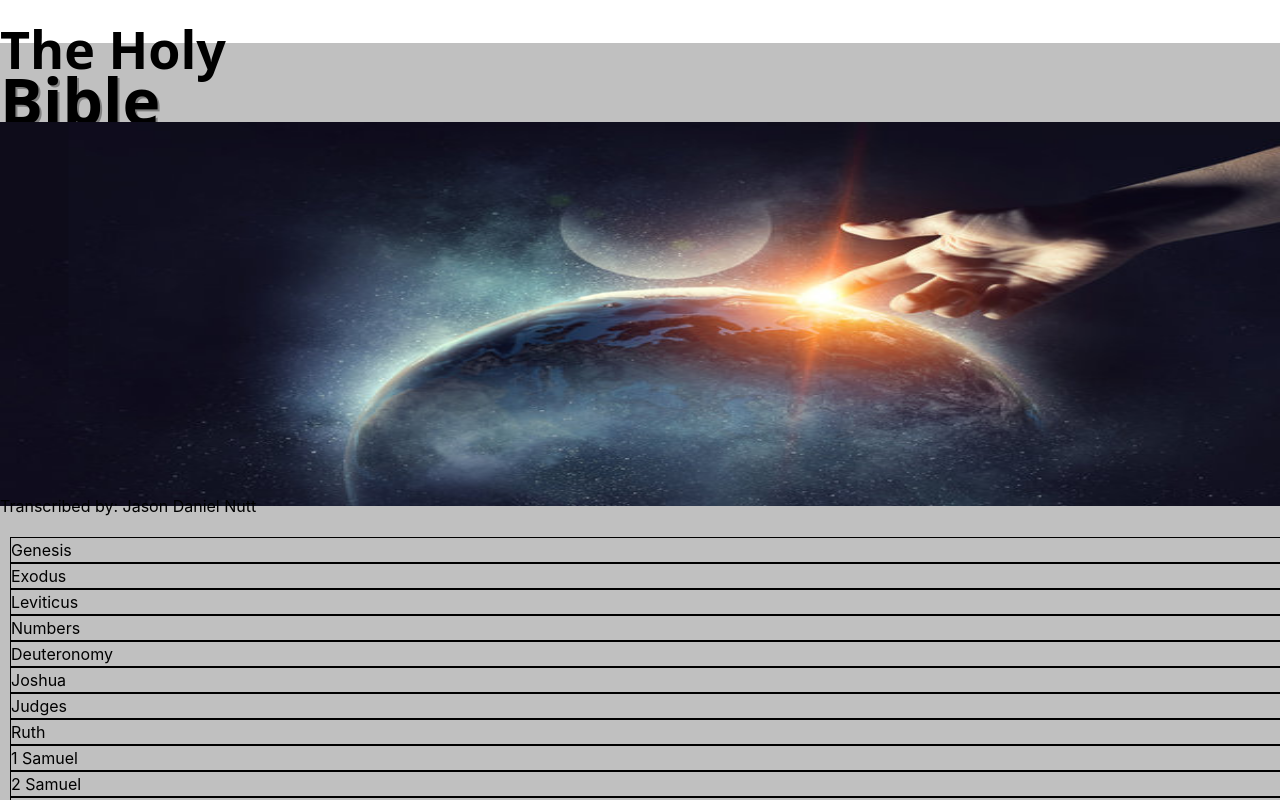
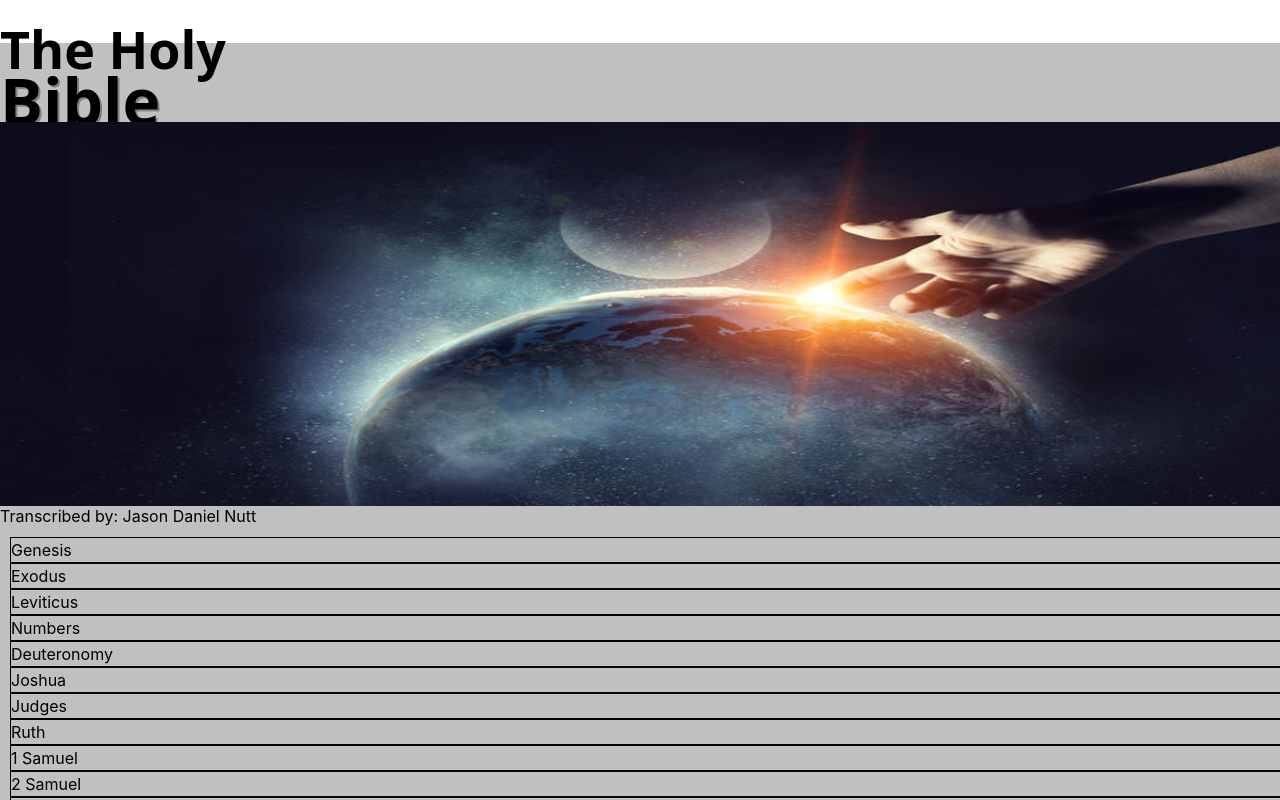
Before and after one commit to jnutt367/the-holy-bible, a Next.js app: page / in a window 1280 px wide. Shown: the top 800 px of the page. Built offline with nearby package versions, Linux system fonts and the light colour scheme.

Commit message:
Update Home.module.css

```diff
--- a/styles/Home.module.css
+++ b/styles/Home.module.css
@@ -22,7 +22,7 @@
 }
 .transcribed {
    position: relative;
-   top: -30px;
+   top: -20px;
 }
 .index  {
   position: relative;
```
